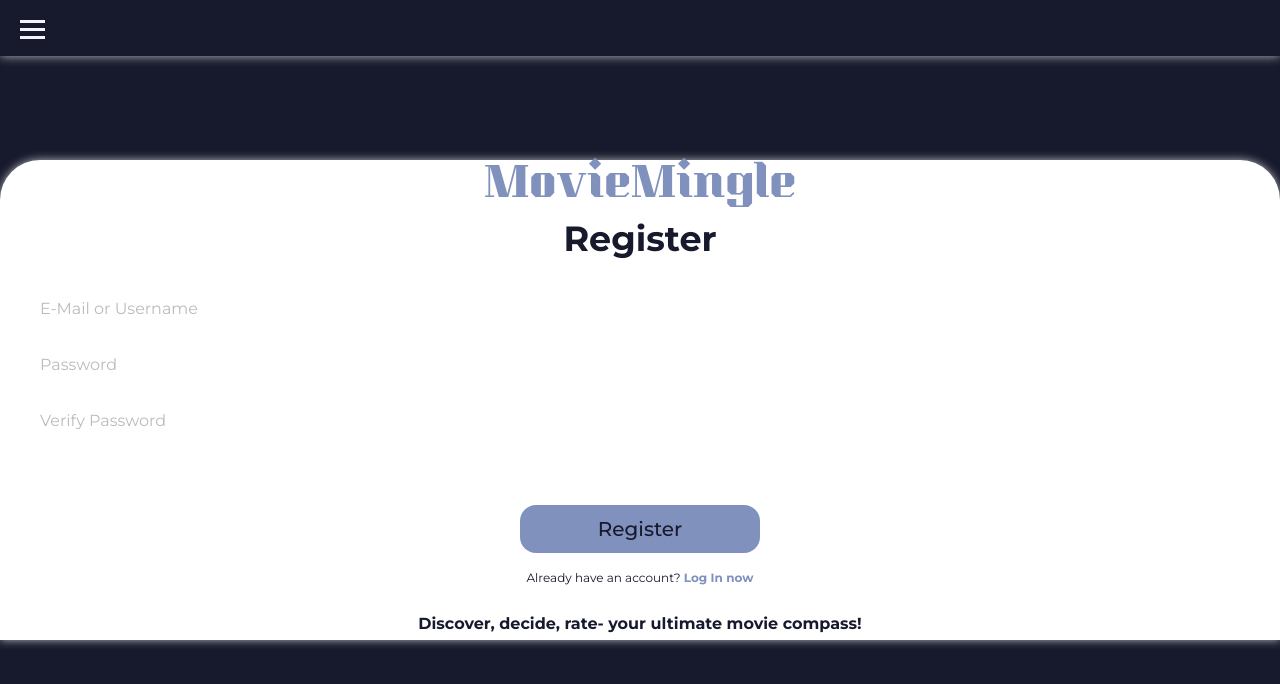
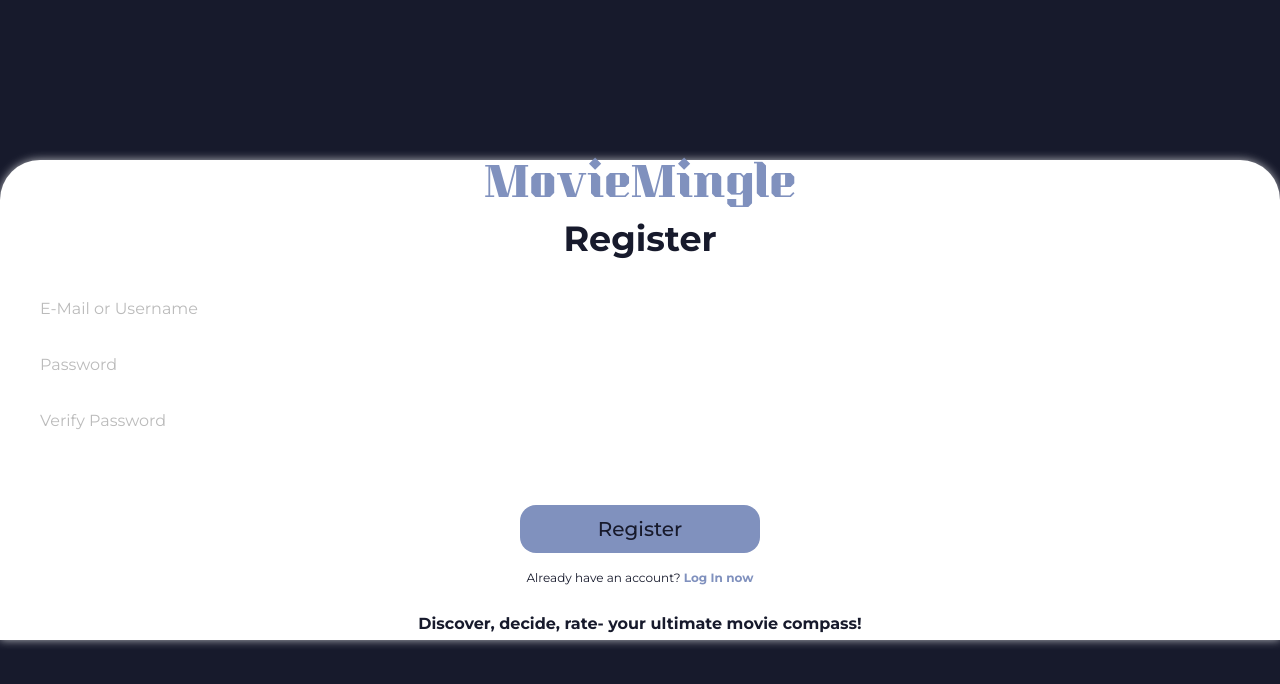
Before and after one commit to Deaniebean/MovieMingle, a React (Vite) app in the folder frontend/: page / in a window 1280 px wide. Shown: the top 684 px of the page. Built offline with nearby package versions, Linux system fonts and the light colour scheme.

Commit message:
some fixes

```diff
--- a/frontend/src/App.tsx
+++ b/frontend/src/App.tsx
@@ -20,27 +20,28 @@ function App() {
 
   return (
     <>
-      <Navbar isOpen={showNavbar} toggleNavbar={() => setShowNavbar(!showNavbar)} />
-      <div className="page-container">
+
+
         <Router>
+        <Navbar isOpen={showNavbar} toggleNavbar={() => setShowNavbar(!showNavbar)} />
           <Routes>
             <Route
               path="/"
-              element={<Register setShowNavbar={setShowNavbar} />}
+              element={<Register />}
             />
             <Route
               path="/login"
-              element={<Login setShowNavbar={setShowNavbar} />}
+              element={<Login />}
             />
             <Route
               path="/reset-password"
-              element={<ResetPassword setShowNavbar={setShowNavbar} />}
+              element={<ResetPassword  />}
             />
 
             <Route element={<ProtectedRoutes />}>
               <Route
                 path="/home"
-                element={<LandingPage setShowNavbar={setShowNavbar} />}
+                element={<LandingPage  />}
               />
               <Route
                 path="/select"
@@ -54,7 +55,6 @@ function App() {
             </Route>
           </Routes>
         </Router>
-      </div>
     </>
   );
 }
--- a/frontend/src/components/LandingPage.tsx
+++ b/frontend/src/components/LandingPage.tsx
@@ -25,7 +25,6 @@ interface FeatureProps {
 }
 
 interface LandingPageProps {
-  setShowNavbar: (value: boolean) => void;
 
 }
 
@@ -55,12 +54,9 @@ const features: FeatureProps[] = [
   },
 ];
 
-const LandingPage: React.FC<LandingPageProps> = ({setShowNavbar}) => {
+const LandingPage: React.FC<LandingPageProps> = ({}) => {
   const navigate = useNavigate();
 
-  React.useEffect(() => {
-    setShowNavbar(true);
-  }, []);
 
   function nextPage() {
     navigate("/select");
--- a/frontend/src/components/Login.tsx
+++ b/frontend/src/components/Login.tsx
@@ -8,11 +8,10 @@ import './Register.css';
 const cookies = new Cookies();
 
 interface RegisterProps {
-  setShowNavbar: (value: boolean) => void;
 
 }
 
-const Login: React.FC<RegisterProps> = ({setShowNavbar}) => {
+const Login: React.FC<RegisterProps> = ({}) => {
   const [username, setUsername] = useState('');
   const [password, setPassword] = useState('');
   const [errorMessage, setErrorMessage] = useState('');
@@ -20,10 +19,6 @@ const Login: React.FC<RegisterProps> = ({setShowNavbar}) => {
   const [loginClicked, setLoginClicked] = useState(false);
   const [loading, setLoading] = useState(false);
 
-
-    useLayoutEffect(() => {
-      setShowNavbar(false);
-    }, []);
 
   const handleSubmit = (e: React.FormEvent<HTMLFormElement>) => {
     e.preventDefault();
--- a/frontend/src/components/Navbar.tsx
+++ b/frontend/src/components/Navbar.tsx
@@ -1,7 +1,7 @@
 import React, { useEffect, useState } from 'react';
 import './Navbar.css';
 import '../styles/globals.css';
-import { Link } from 'react-router-dom';
+import { Link, useLocation, useNavigate } from 'react-router-dom';
 
 interface NavbarProps {
   isOpen: boolean;
@@ -10,6 +10,8 @@ interface NavbarProps {
 
 const Navbar: React.FC<NavbarProps> = ({ isOpen, toggleNavbar }) => {
   const [screenWidth, setScreenWidth] = useState(window.innerWidth);
+  const navigate = useNavigate();
+  const location = useLocation();
 
   useEffect(() => {
     const handleResize = () => {
@@ -26,6 +28,7 @@ const Navbar: React.FC<NavbarProps> = ({ isOpen, toggleNavbar }) => {
   const isLaptopScreen = screenWidth > 1024; // Example threshold for laptops
 
   return (
+    ['/login', '/'].includes(location.pathname) ? null :
     <>
       <div className="navbar">
         <div className={`burger-menu ${isLaptopScreen ? 'hidden' : ''}`} onClick={toggleNavbar}>
@@ -53,12 +56,11 @@ const Navbar: React.FC<NavbarProps> = ({ isOpen, toggleNavbar }) => {
         </div>
         <nav className="sidebar-nav">
           <ul>
-          <li>Landingpage</li>
-          <li>This or That</li>
-          <li>Watch List</li>
-          <li>History</li>
-          <li>Search</li>
-          <li className="logout">Logout</li>
+          <li onClick={() => navigate("/home")}>Landingpage</li>
+          <li onClick={() => navigate("/select")}>This or That</li>
+          <li onClick={() => navigate("/watchlist")}>Watch List</li>
+          <li onClick={() => navigate("/history")}>History</li>
+          <li className="logout" onClick={() => navigate("/login")}>Logout</li>
           </ul>
         </nav>
       </div>
@@ -66,15 +68,5 @@ const Navbar: React.FC<NavbarProps> = ({ isOpen, toggleNavbar }) => {
   );
 };
 
-/**
-           <ul>
-          <li><Link to="/">Landingpage</Link></li>
-          <li><Link to="/this-or-that">This or That</Link></li>
-          <li><Link to="/watch-list">Watch List</Link></li>
-          <li><Link to="/history">History</Link></li>
-          <li><Link to="/search">Search</Link></li>
-          <li className="logout"><Link to="/logout">Logout</Link></li>
-          </ul>
- */
 
 export default Navbar;
--- a/frontend/src/components/Register.tsx
+++ b/frontend/src/components/Register.tsx
@@ -11,10 +11,9 @@ import './Register.css';
 const cookies = new Cookies();
 
 interface RegisterProps {
-  setShowNavbar: (value: boolean) => void;
 }
 
-const Register: React.FC<RegisterProps> = ({ setShowNavbar }) => {
+const Register: React.FC<RegisterProps> = ({ }) => {
   const [username, setUsername] = React.useState('');
   const [password, setPassword] = React.useState('');
   const [verifyPassword, setVerifyPassword] = useState('');
@@ -22,9 +21,6 @@ const Register: React.FC<RegisterProps> = ({ setShowNavbar }) => {
   const [register, setRegister] = React.useState(false);
   const [registerClicked, setRegisterClicked] = useState(false);
 
-  useLayoutEffect(() => {
-    setShowNavbar(false);
-  }, []);
 
   const handleSubmit = async (e: React.FormEvent<HTMLFormElement>) => {
     e.preventDefault();
--- a/frontend/src/components/ResetPassword.tsx
+++ b/frontend/src/components/ResetPassword.tsx
@@ -12,20 +12,15 @@ import './Register.css';
 const cookies = new Cookies();
 
 interface ResetPasswordProps {
-  setShowNavbar: (value: boolean) => void;
 }
 
-const ResetPassword: React.FC<ResetPasswordProps> = ({ setShowNavbar }) => {
+const ResetPassword: React.FC<ResetPasswordProps> = ({ }) => {
   const [username, setUsername] = React.useState('');
   const [newPassword, setNewPassword] = React.useState('');
   const [verifyPassword, setVerifyPassword] = useState('');
   const [errorMessage, setErrorMessage] = useState('');
   const [resetPassword, setResetPassword] = React.useState(false);
   const [resetPasswordClicked, setResetPasswordClicked] = useState(false);
-
-  React.useEffect(() => {
-    setShowNavbar(false);
-  }, []);
 
   const handleSubmit = (e: React.FormEvent<HTMLFormElement>) => {
     e.preventDefault();
```
